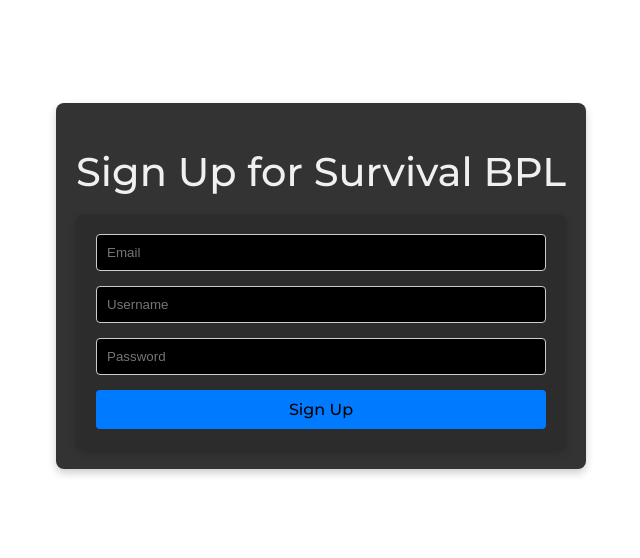
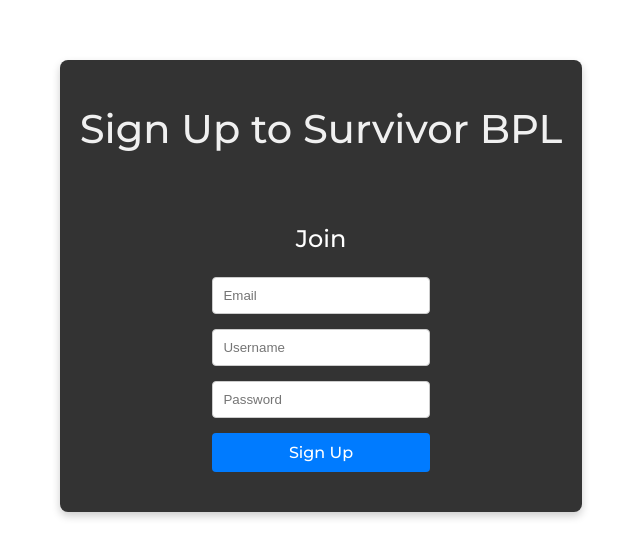
Before and after one commit to survive-the-league/SurvivorLeague, a React (Vite) app in the folder client/: page /signup in a window 1280 px wide. Shown: the part 114-672 px from the top of the page, without its empty margins (319-959 px from the left). Built offline with nearby package versions, Linux system fonts and the light colour scheme; no server answers.

Commit message:
Cleaned up UI for signup

```diff
--- a/client/src/App.jsx
+++ b/client/src/App.jsx
@@ -5,7 +5,7 @@ import './App.css'
 import Home from './Home';
 import React from 'react';
 import Login from './Login';
-import Signup from './Signup';
+import SignupPage from './SignupPage';
 import { BrowserRouter as Router, Routes, Route } from 'react-router-dom';
 import Dashboard from './Dashboard';
 import ProtectedRoute from './ProtectedRoute';
@@ -22,7 +22,7 @@ function App() {
           <Routes>
             <Route path="/" element={<Home />} />
             <Route path="/login" element={<Login />} />
-            <Route path="/signup" element={<Signup />} />
+            <Route path="/signup" element={<SignupPage />} />
             <Route path="/dashboard" element={<ProtectedRoute><Dashboard /> </ProtectedRoute>} />
             <Route path="/join-league" element={<ProtectedRoute><JoinLeague /></ProtectedRoute>} />
             <Route path="/create-league" element={<ProtectedRoute><CreateLeague /></ProtectedRoute>} />
--- a/client/src/Dashboard.jsx
+++ b/client/src/Dashboard.jsx
@@ -2,12 +2,13 @@ import React, { useEffect, useState } from 'react';
 import { useAuth } from './AuthContext';
 import { Link } from 'react-router-dom';
 import { db } from './firebase';
-import { collection, query, where, getDocs, doc } from 'firebase/firestore';
+import { collection, query, where, getDocs, doc, getDoc } from 'firebase/firestore';
 import './Dashboard.css';
 
 const Dashboard = () => {
     const { currentUser, logout } = useAuth();
     const [leagues, setLeagues] = useState([]);
+    const [username, setUsername] = useState('');
 
     useEffect(() => {
         const fetchLeagues = async () => {
@@ -31,13 +32,33 @@ const Dashboard = () => {
             }
         };
 
+        /**
+         * Fetches the username for the current user
+         */
+        const fetchUsername = async () => {
+            if (currentUser) {
+                try {
+                    // Get the username document reference
+                    const userRef = doc(db, 'usernames', currentUser.uid);
+                    const userDoc = await getDoc(userRef);
+                    // Set the username in state if it exists
+                    if (userDoc.exists()) {
+                        setUsername(userDoc.data().username);
+                    }
+                } catch (error) {
+                    console.error('Error fetching username: ', error);
+                }
+            }
+        };
+
         fetchLeagues();
+        fetchUsername();
     }, [currentUser.uid]);
 
     return (
         <div className="dashboard-container">
             <header className="dashboard-header">
-                <h2>Welcome, {currentUser.email}</h2>
+                <h2>Welcome, {username}</h2>
             </header>
             <nav className="dashboard-nav">
                 <Link className="nav-link" to ="/create-league">Create a League</Link>
--- a/client/src/Signup.css
+++ /dev/null
@@ -1,71 +0,0 @@
-.signup-container {
-    max-width: 100%; /* Adjust the container width */
-    margin: 0 auto;
-    padding: 20px;
-    background-color: #333; /* Dark background */
-    border-radius: 8px;
-    box-shadow: 0 4px 8px rgba(0, 0, 0, 0.2);
-    color: white; /* Light text color */
-    text-align: center;
-  }
-
-  .signup-container h1 {
-    overflow: hidden;
-    margin-bottom: 20px;
-    font-size: 2.5rem;
-    color: #f0f0f0; /* Light color for the heading */
-  }
-
-  .signup-card {
-    padding: 20px;
-    background-color: #2c2c2c; /* Slightly lighter background than container */
-    border-radius: 8px;
-    box-shadow: 0 4px 8px rgba(0, 0, 0, 0.2);
-  }
-
-  .signup-card form {
-    /* max-width: 50%; */
-    display: flex;
-    flex-direction: column;
-    gap: 15px;
-  }
-
-  .signup-label {
-    display: flex;
-    flex-direction: column;
-    align-items: flex-start; /* Ensure label text is above input */
-    color: #f0f0f0;
-    font-size: 1rem;
-    width: 100%; /* Ensure the label/input pair takes up the full width */
-  }
-
-  .signup-label input {
-    padding: 10px;
-    border-radius: 4px;
-    border: 1px solid #ccc;
-    background-color: #000; /* Black background for input fields */
-    color: white;
-    width: 100%; /* Ensure inputs fill the available width */
-    box-sizing: border-box;
-  }
-
-  .signup-card button {
-    background-color: #007bff;
-    padding: 10px;
-    border: none;
-    border-radius: 4px;
-    cursor: pointer;
-    transition: background-color 0.3s;
-    width: 100%; /* Ensure button fills the available width */
-    box-sizing: border-box;
-  }
-
-  .signup-card button:hover {
-    background-color: #0056b3;
-  }
-
-  .signup-error {
-    color: #ff4d4d;
-    font-size: 0.9rem;
-    text-align: center;
-  }
--- a/client/src/Signup.jsx
+++ b/client/src/Signup.jsx
@@ -4,7 +4,6 @@ import { useNavigate } from 'react-router-dom';
 import { createUserWithEmailAndPassword } from 'firebase/auth';
 import { setDoc, doc } from 'firebase/firestore';
 import { auth, db } from './firebase';
-import './Signup.css';
 
 const Signup = () => {
   const [email, setEmail] = useState('');
@@ -33,10 +32,8 @@ const Signup = () => {
 
   return (
     <div className="signup-container">
-       <h1>Sign Up for Survival BPL</h1>
-        <div className="signup-card">
+      <h2>Join</h2>
       <form onSubmit={handleSignup}>
-            <label className="signup-label">
           <input
             type="email"
             placeholder="Email"
@@ -44,8 +41,6 @@ const Signup = () => {
             onChange={(e) => setEmail(e.target.value)}
             required
           />
-            </label>
-            <label className="signup-label">
           <input
             type="Username"
             placeholder="Username"
@@ -53,8 +48,6 @@ const Signup = () => {
             onChange={(e) => setUsername(e.target.value)}
             required
           />
-            </label>
-            <label className="signup-label">
           <input
             type="password"
             placeholder="Password"
@@ -62,11 +55,9 @@ const Signup = () => {
             onChange={(e) => setPassword(e.target.value)}
             required
           />
-            </label>
-            {error && <p className="signup-error">{error}</p>}
         <button type="submit">Sign Up</button>
       </form>
-      </div>
+      {error && <p className="signup-error">{error}</p>}
     </div>
   );
 };
--- /dev/null
+++ b/client/src/SignupPage.css
@@ -0,0 +1,53 @@
+.signuppageauth-container {
+  max-width: 900px;
+  margin: 0 auto;
+  padding: 20px;
+  background-color: #333; /* Dark background */
+  border-radius: 8px;
+  box-shadow: 0 4px 8px rgba(0, 0, 0, 0.2);
+  color: white; /* Light text color */
+  text-align: center;
+}
+
+.signuppageauth-container h1 {
+  margin-bottom: 20px;
+  font-size: 2.5rem;
+  color: #f0f0f0; /* Light color for the heading */
+}
+
+.signuppage-container {
+  display: flex;
+  justify-content: space-around;
+  margin-top: 30px;
+}
+
+.signuppage-card {
+  padding: 20px;
+  width: 45%; /* Adjust the width to balance the layout */
+}
+
+.signuppage-card form {
+  display: flex;
+  flex-direction: column;
+  gap: 15px;
+}
+
+.signuppage-card input {
+  padding: 10px;
+  border-radius: 4px;
+  border: 1px solid #ccc;
+}
+
+.signuppage-card button {
+  background-color: #007bff;
+  color: white;
+  padding: 10px;
+  border: none;
+  border-radius: 4px;
+  cursor: pointer;
+  transition: background-color 0.3s;
+}
+
+.signuppage-card button:hover {
+  background-color: #0056b3;
+}
--- /dev/null
+++ b/client/src/SignupPage.jsx
@@ -0,0 +1,18 @@
+import React from 'react';
+import './SignupPage.css';
+import Signup from './Signup.jsx';
+
+const SignupPage = () => {
+  return (
+    <div className="signuppageauth-container">
+      <h1>Sign Up to Survivor BPL</h1>
+      <div className="signuppage-container">
+        <div className="signuppage-card">
+          <Signup />
+        </div>
+      </div>
+    </div>
+  );
+};
+
+export default SignupPage;
```
Lines whose indentation alone changed are shown as unchanged.
